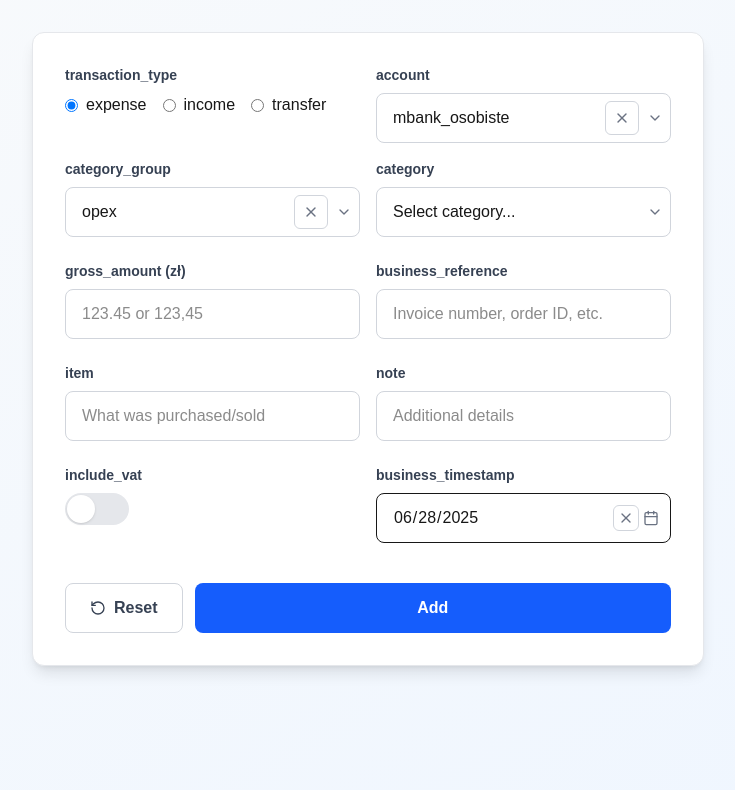
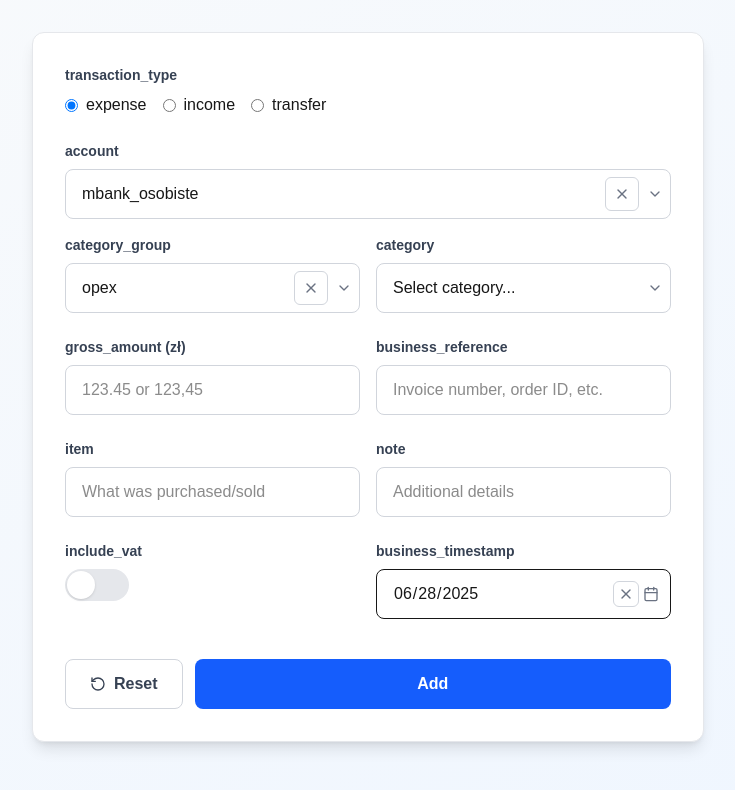
Before and after one commit to PawelJaronski/erp-front, a Next.js app: page / in a window 1280 px wide. Shown: the top 790 px of the page, without its empty margins (272-1007 px from the left). Built offline with nearby package versions, Linux system fonts and the light colour scheme.

Commit message:
some layout fixes

```diff
--- a/src/components/SimpleTransactionForm.tsx
+++ b/src/components/SimpleTransactionForm.tsx
@@ -18,9 +18,11 @@ const SimpleTransactionForm = () => {
   const [submitStatus, setSubmitStatus] = useState<'success' | 'error' | null>(null);
   const [lastSubmitted, setLastSubmitted] = useState<{
     account: string;
-    category_group: string;
-    category: string;
+    to_account?: string;
+    category_group?: string;
+    category?: string;
     gross_amount: string;
+    transaction_type: string;
   } | null>(null);
 
   const isTransfer = formData.transaction_type === "simple_transfer";
@@ -42,9 +44,11 @@ const SimpleTransactionForm = () => {
       setSubmitStatus('success');
       setLastSubmitted({
         account: formData.account,
+        to_account: formData.to_account,
         category_group: formData.category_group,
         category: formData.category,
         gross_amount: formData.gross_amount,
+        transaction_type: formData.transaction_type,
       });
     } else {
       // Only show error banner if there are no validation errors (server/network)
@@ -109,9 +113,8 @@ const SimpleTransactionForm = () => {
 
         <div className="bg-white rounded-xl shadow-lg border border-gray-200 p-8">
           <div className="space-y-6">
-            {/* transaction_type + account in one row */}
-            <div className="grid grid-cols-1 md:grid-cols-2 gap-4 mb-4">
-              <div className="flex-1">
+            {/* transaction_type row */}
+            <div>
               <label className="block text-sm font-semibold text-gray-700 mb-2">
                 transaction_type
               </label>
@@ -151,6 +154,9 @@ const SimpleTransactionForm = () => {
                 </label>
               </div>
             </div>
+
+            {/* account row (and to_account if transfer) */}
+            <div className={`grid grid-cols-1 ${isTransfer ? 'md:grid-cols-2' : ''} gap-4 mb-4`}>
               <div className="flex-1">
                 <label className="block text-sm font-semibold text-gray-700 mb-2">
                   {isTransfer ? 'from_account' : 'account'}
@@ -219,9 +225,8 @@ const SimpleTransactionForm = () => {
               )}
             </div>
 
-            {/* category_group + category in one row – hidden for transfers */}
-            {!isTransfer && (
-            <div className="grid grid-cols-1 md:grid-cols-2 gap-4">
+            {/* category row – invisible placeholder when transfer to avoid layout jump */}
+            <div className={`grid grid-cols-1 md:grid-cols-2 gap-4 ${isTransfer ? 'invisible' : ''}`}>
               <div className="flex-1">
                 <label className="block text-sm font-semibold text-gray-700 mb-2">
                   category_group
@@ -305,7 +310,6 @@ const SimpleTransactionForm = () => {
                 )}
               </div>
             </div>
-            )}
 
             {/* gross_amount + business_reference in one row */}
             <div className="grid grid-cols-1 md:grid-cols-2 gap-4">
@@ -369,7 +373,7 @@ const SimpleTransactionForm = () => {
             {/* include_vat (switch) + business_timestamp in one row */}
             <div className="grid grid-cols-1 md:grid-cols-2 gap-4 items-start">
               {!isTransfer && (
-              <div className="flex flex-col">
+              <div className={`flex flex-col ${isTransfer ? 'invisible' : ''}`}>
                 <label className="block text-sm font-semibold text-gray-700 mb-2">
                   include_vat
                 </label>
@@ -461,8 +465,12 @@ const SimpleTransactionForm = () => {
             </p>
             <p className="text-sm text-gray-700 mt-1">
                 Kwota: <strong>{lastSubmitted.gross_amount} zł</strong> <br />
-                Kategoria: <strong>{lastSubmitted.category}</strong>{lastSubmitted.category_group ? ` (${lastSubmitted.category_group})` : ''} <br />
-                Konto: <strong>{lastSubmitted.account}</strong>
+                {lastSubmitted.transaction_type === 'simple_transfer' ? (
+                  <>Konto: <strong>{lastSubmitted.account}</strong> → <strong>{lastSubmitted.to_account}</strong><br /></>
+                ) : (
+                  <>Kategoria: <strong>{lastSubmitted.category}</strong>{lastSubmitted.category_group ? ` (${lastSubmitted.category_group})` : ''} <br />
+                  Konto: <strong>{lastSubmitted.account}</strong><br /></>
+                )}
             </p>
             </div>
         </div>
```
Lines whose indentation alone changed are shown as unchanged.
